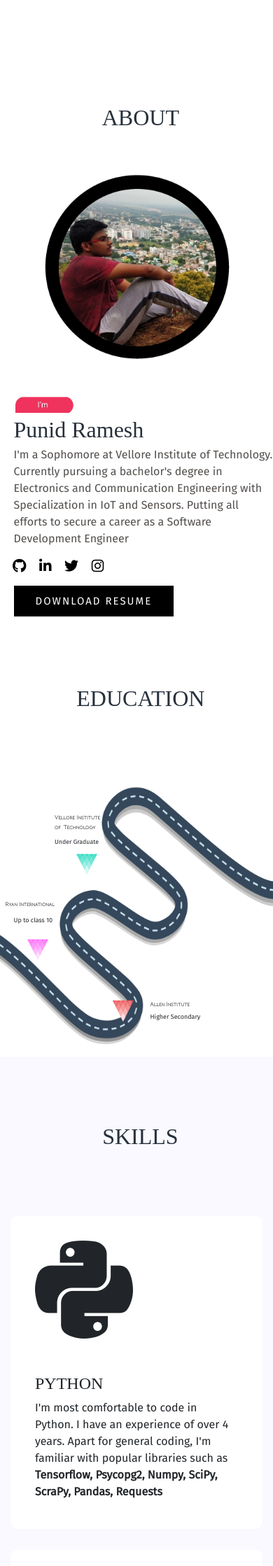
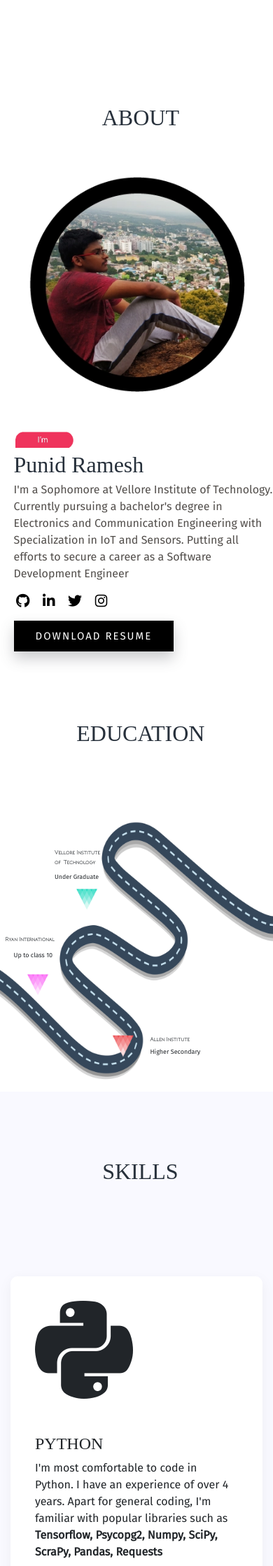
Before and after one commit to punidramesh/Perseus, a PHP site: page /public/index.html in a window 390 px wide; the page is wider, and only the part inside the window is pictured. Shown: the part 532-2770 px from the top of that part at 70% size. Run offline with PHP 8.4, Linux system fonts and the light colour scheme; some libraries are stand-ins or nearby versions; some web fonts are replaced.

Commit message:
Added box shadows and animations

```diff
--- a/public/css/style.css
+++ b/public/css/style.css
@@ -19,6 +19,44 @@ body
     font-family: 'Fira Sans', sans-serif;
 
 }
+@keyframes fadeInUp {
+  from {
+      transform: translate3d(0,40px,0)
+  }
+
+  to {
+      transform: translate3d(0,0,0);
+      opacity: 1
+  }
+}
+
+@-webkit-keyframes fadeInUp {
+  from {
+      transform: translate3d(0,40px,0)
+  }
+
+  to {
+      transform: translate3d(0,0,0);
+      opacity: 1
+  }
+}
+
+.animated {
+  animation-duration: 1s;
+  animation-fill-mode: both;
+  -webkit-animation-duration: 1s;
+  -webkit-animation-fill-mode: both
+}
+
+.animatedFadeInUp {
+  opacity: 0
+}
+
+.fadeInUp {
+  opacity: 0;
+  animation-name: fadeInUp;
+  -webkit-animation-name: fadeInUp;
+}
 .preload{
   text-align: center;
   width: 100%;
@@ -27,7 +65,34 @@ body
    no-repeat center center;
   background-size: 200px;
   z-index: 99999;
+    -webkit-animation: tilt-in-top-1 0.6s cubic-bezier(0.250, 0.460, 0.450, 0.940) both;
+            animation: tilt-in-top-1 0.6s cubic-bezier(0.250, 0.460, 0.450, 0.940) both;
 }
+@-webkit-keyframes tilt-in-top-1 {
+  0% {
+    -webkit-transform: rotateY(30deg) translateY(-300px) skewY(-30deg);
+            transform: rotateY(30deg) translateY(-300px) skewY(-30deg);
+    opacity: 0;
+  }
+  100% {
+    -webkit-transform: rotateY(0deg) translateY(0) skewY(0deg);
+            transform: rotateY(0deg) translateY(0) skewY(0deg);
+    opacity: 1;
+  }
+}
+@keyframes tilt-in-top-1 {
+  0% {
+    -webkit-transform: rotateY(30deg) translateY(-300px) skewY(-30deg);
+            transform: rotateY(30deg) translateY(-300px) skewY(-30deg);
+    opacity: 0;
+  }
+  100% {
+    -webkit-transform: rotateY(0deg) translateY(0) skewY(0deg);
+            transform: rotateY(0deg) translateY(0) skewY(0deg);
+    opacity: 1;
+  }
+}
+
 .preload-finish{
   display: none;
   pointer-events: none;
@@ -81,9 +146,7 @@ body
   height: 90%;
   background-color: #ffffff;
 }
-.nav-link.active {
-  background: green!important ;
-}
+
 /* End Landing Area css
 ============================================================================================ */
 
@@ -102,10 +165,11 @@ body
     width: 25%;
     padding-left: 3%;
 }
-#me{
+.me{
   height: 350px;
   width: 350px;
 }
+
 #name
 {
     position: relative;
@@ -168,8 +232,9 @@ body
 	height: 60vw;
   width: 140vw;
 	padding-right: 35vw;
-	padding-top: -300vw;
+  padding-top: -300vw;
 }
+
 .m1
 {
     position: absolute;
@@ -259,12 +324,13 @@ body
 .feature_item {
   padding: 25px 35px;
   border-radius: 10px;
-  transition: all 300ms linear 0s;
   background: #fff;
   margin-bottom: 30px;
+  box-shadow: 0 5px 20px 0px rgba(0, 0, 0, 0.05);
 }
+
 #feature_area{
-	background: #f9f9ff;
+  background: #f9f9ff;
 }
 .feature_inner{
 	margin-bottom: -30px;
@@ -314,6 +380,7 @@ button.btn{
   display: inline-block;
   margin: 15px 5%;
   border-radius: 0%;
+  box-shadow: 0px 10px 20px rgba(82, 87, 92, 0.3);
 }
 #sf-img{
   border-radius: 20px;
@@ -848,7 +915,9 @@ footer .footer-right a{
  /* Responsive css
 ============================================================================================ */
   @media only screen and (max-width: 760px) {
-
+      body{
+        overflow-x: hidden;
+      }
       #bloom{
         position: absolute;
         height:50px;
@@ -900,7 +969,7 @@ footer .footer-right a{
       #skills-txt{
         font-size: 2rem;
         margin-top: 25%;
-        margin-bottom: 25%;
+        margin-bottom: 35%;
       }
       .m1
       {
--- a/public/index.html
+++ b/public/index.html
@@ -63,6 +63,7 @@
     <link rel = "stylesheet" href = "css/bootstrap.css">
     <link rel = "stylesheet" href = "css/style.css">
     <link rel = "stylesheet" href = "css/font-awesome.css">
+    <link rel="stylesheet" href="https://cdnjs.cloudflare.com/ajax/libs/animate.css/4.0.0/animate.min.css"/>
 <!--End of CSS imports-->
 <script type='application/ld+json'>
         {
@@ -201,7 +202,7 @@
             <section id = "timeline">
                 <div class = "container">
                     <div class = "row justify-content-center">
-                        <p id = "edu-text">EDUCATION</p>
+                        <p class = "animate__animated animate__slideInUp" id = "edu-text">EDUCATION</p>
                     </div>
                 </div>
                 <picture>
@@ -226,7 +227,7 @@
                 <div class="container">
                     <div class="container">
                         <div class="row justify-content-center">
-                            <p id = "skills-txt">SKILLS</p>
+                            <p class = "animate__animated animate__slideInUp" id = "skills-txt">SKILLS</p>
                         </div>
                     </div>
                     <div class="feature_inner row">
```
Also changed, not shown: other parts of public/index.html (+12 -12 lines), public/assets/images/edgeai.jpg (deleted), 2 other files.
